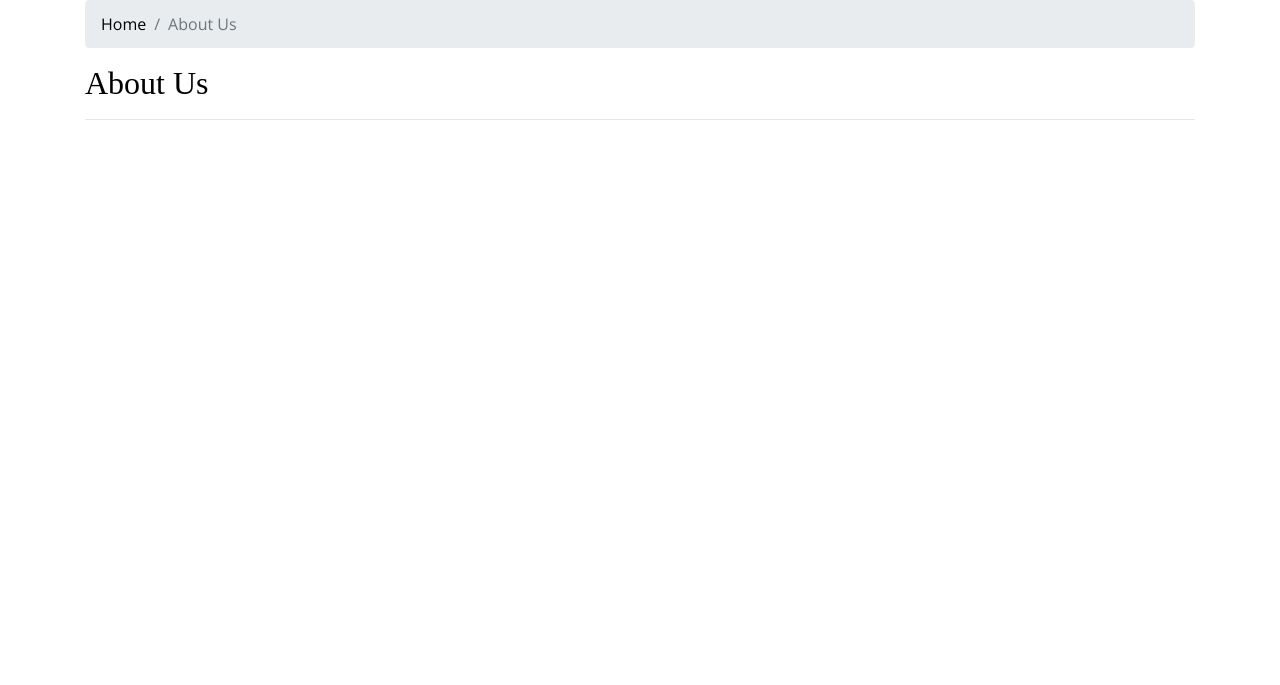
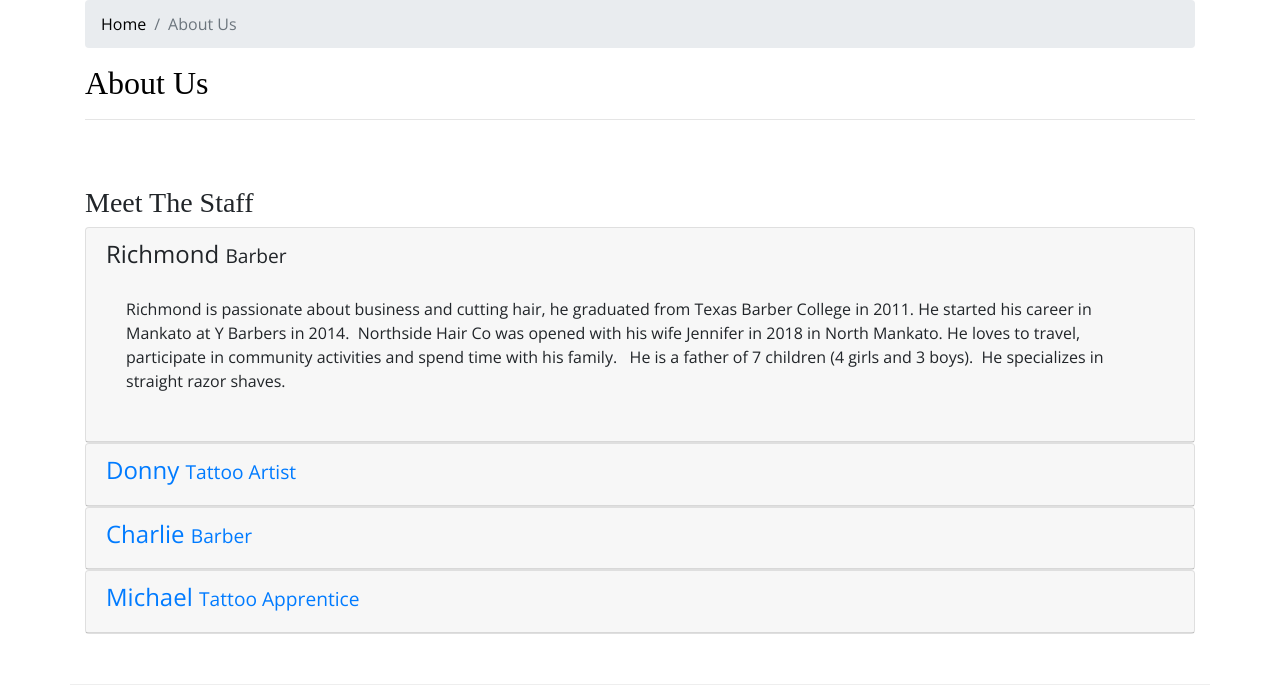
Before and after one commit to once-2021-07-06-bootstrap/unique-hair-and-ink, a website: page aboutus.html in a window 1280 px wide. Shown: the part 344-1029 px from the top of the page. Before the commit the page ends 800 px from the top, so only its background shows below. Drawn offline with nearby package versions, Linux system fonts and the light colour scheme.

Commit message:
Start making changes on about us page

```diff
--- a/aboutus.html
+++ b/aboutus.html
@@ -62,3 +62,70 @@
                 <hr />
             </div>
         </div>
+
+        <div class="row row-content">
+            <div class="col">
+                <h3>Meet The Staff</h3>
+                <div id="accordion">
+                    <div class="card">
+                        <div role="tab" class="card-header">
+                            <h4>
+                                <a data-toggle="collapse" data-target="#richmond">
+                                    Richmond <small>Barber</small>
+                                </a>
+                            </h4>
+                            <div class="collapse show" id="richmond" data-parent="#accordion">
+                                <div class="card-body">
+                                    <p class="d-none d-sm-block">Richmond is passionate about business and cutting hair, he graduated from Texas Barber College in 2011. He started his career in Mankato at Y Barbers in 2014.  Northside Hair Co was opened with his wife Jennifer in 2018 in North Mankato. He loves to travel, participate in community activities and spend time with his family.   He is a father of 7 children (4 girls and 3 boys).  He specializes in straight razor shaves.
+                                    </p>
+                                </div>
+                            </div>
+                        </div>
+                    </div>
+                    <div class="card">
+                        <div role="tab" class="card-header">
+                            <h4>
+                                <a class="collapsed" data-toggle="collapse" data-target="#donny">
+                                    Donny <small>Tattoo Artist</small>
+                                </a>
+                            </h4>
+                            <div class="collapse" id="donny" data-parent="#accordion">
+                                <div class="card-body">
+                                    <p class="d-none d-sm-block">Join Git Out Expeditions to explore new horizons with a group of other adventurers!</p>
+                                </div>
+                            </div>
+                        </div>
+                    </div>
+                    <div class="card">
+                        <div role="tab" class="card-header">
+                            <h4>
+                                <a class="collapsed" data-toggle="collapse" data-target="#charlie">
+                                    Charlie <small> Barber</small>
+                                </a>
+                            </h4>
+                            <div class="collapse" id="charlie" data-parent="#accordion">
+                                <div class="card-body">
+                                    <p class="d-none d-sm-block">Charlie is a Mankato native graduating from Mankato West High School in 2015. Attending Moler Barber School in 2016. He started his career at Y barbers following graduation from Moler Barber School.  He  relocated  to Northside Hair Co. in 2018. He loves to fish and spend time with his family. He is a father of 2 boys.  He specializes in designs and fades.
+                                    </p>
+                                </div>
+                            </div>
+                        </div>
+                    </div>
+                    <div class="card">
+                        <div role="tab" class="card-header">
+                            <h4>
+                                <a class="collapsed" data-toggle="collapse" data-target="#michael">
+                                    Michael <small> Tattoo Apprentice</small>
+                                </a>
+                            </h4>
+                            <div class="collapse" id="michael" data-parent="#accordion">
+                                <div class="card-body">
+                                    <p class="d-none d-sm-block">Michael has always had an interest in art, including street art, graffiti and painting. He first picked up his tattoo machine in 2011 and fell in love with the permanent art form .  He enjoys spending time with his family and friends. He strives to stay ahead of the game with new techniques so he can apply them to his art.  He wants every client he sees to have an outstanding experience.
+                                    </p>
+                                </div>
+                            </div>
+                        </div>
+                    </div>
+                </div>
+            </div>
+        </div>
```
